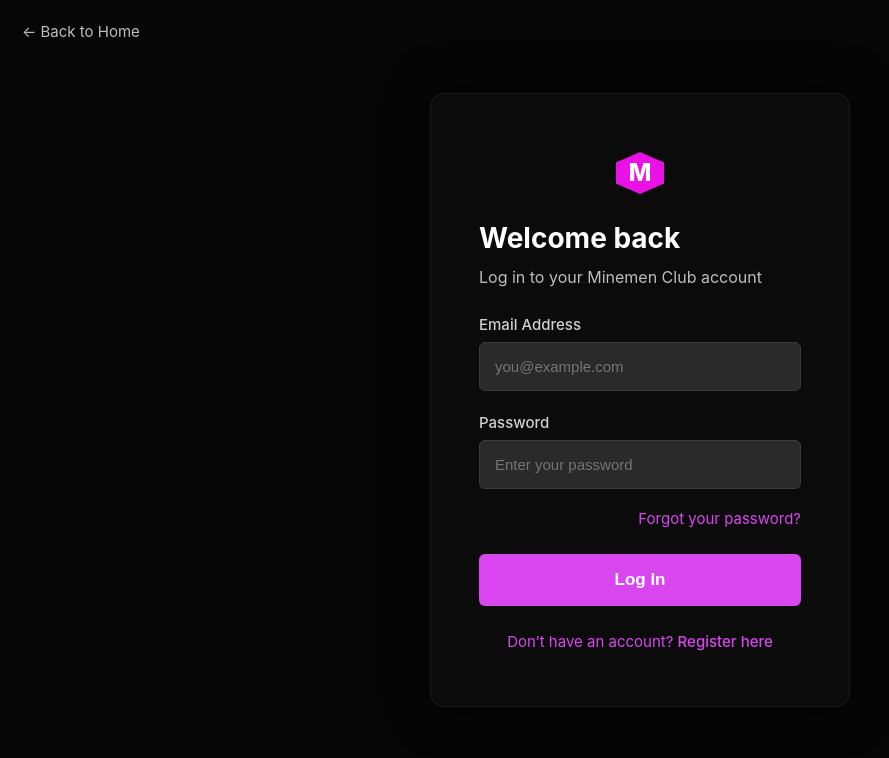
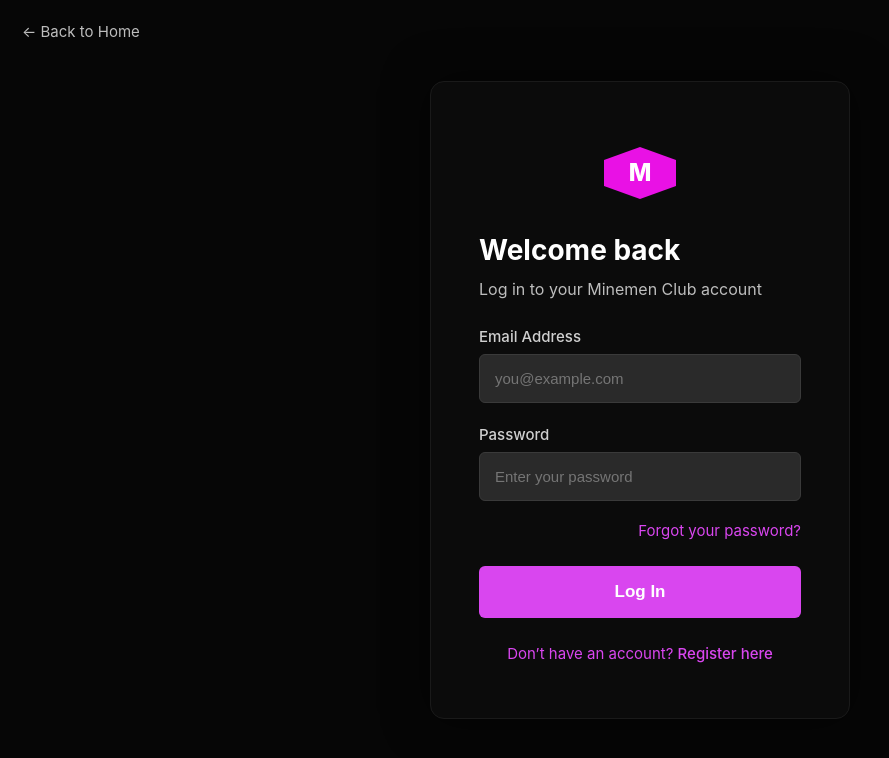
Before and after one commit to kingsmirnov/Mc, a website: page index.html in a window 1280 px wide. Shown: the whole page, without its empty margins (0-889 px from the left). Drawn offline with Linux system fonts and the light colour scheme.

Commit message:
Update index.html

```diff
--- a/index.html
+++ b/index.html
@@ -37,8 +37,8 @@
 
     /* ⭐ ROTATED LOGO + NO OUTLINE */
     .logo {
-        width: 42px;
-        height: 48px;
+        width: 52px;
+        height: 72px;
         background: #e911e5;
         border: none; /* outline removed */
         border-radius: 4px;
```
